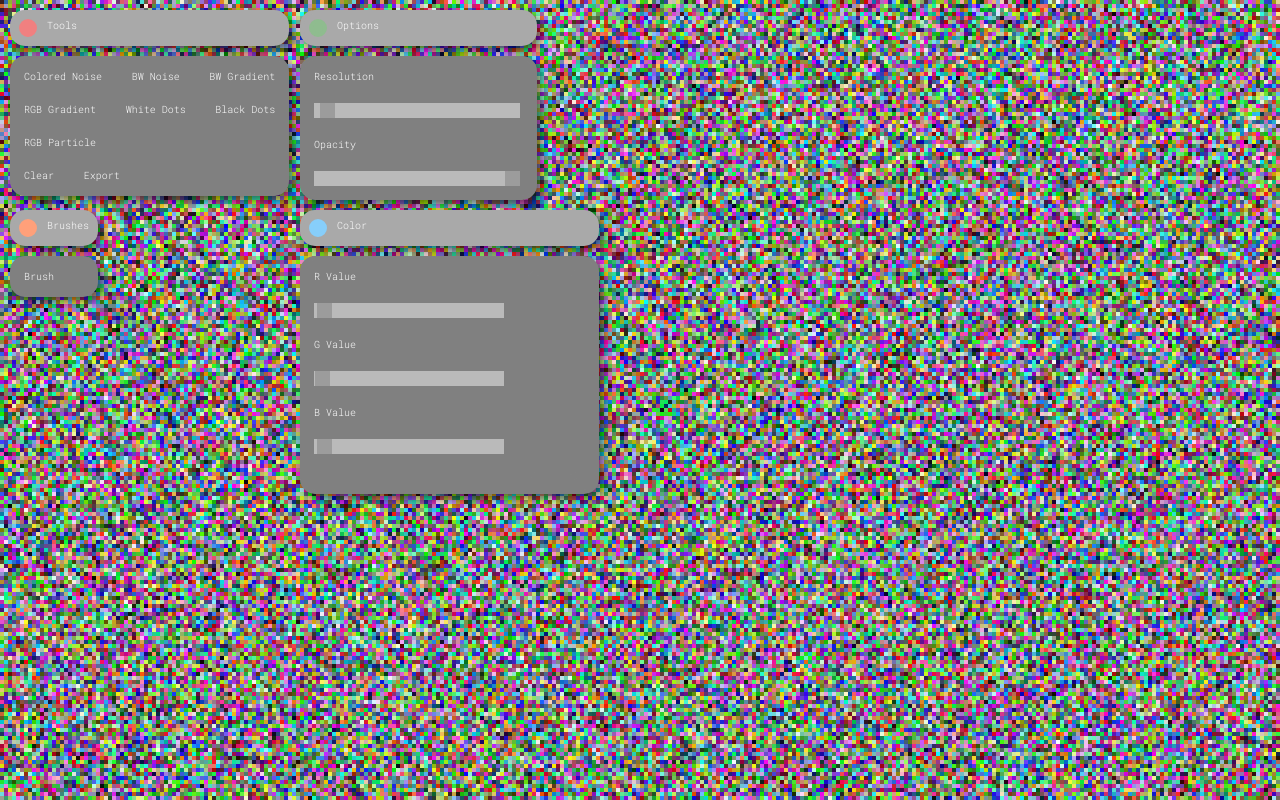
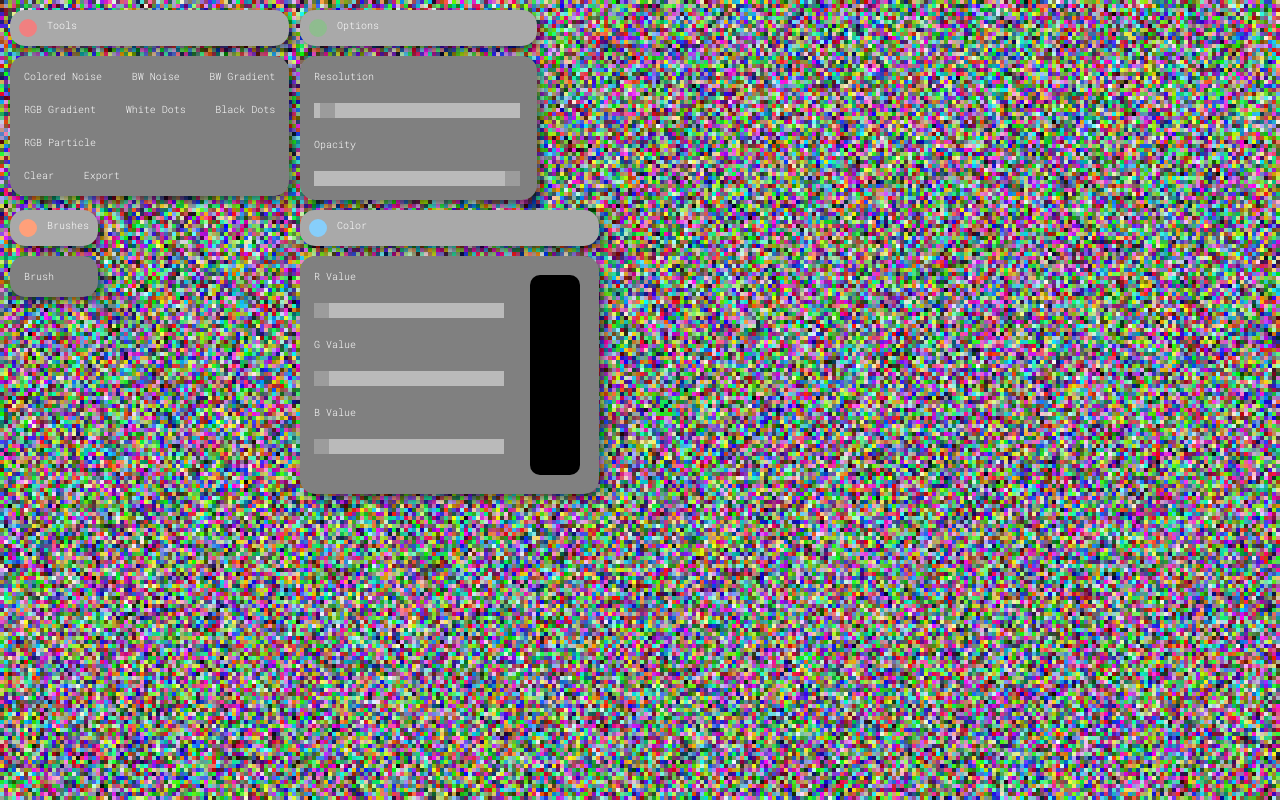
Before and after one commit to RaffaelSchaefer/CanvasDemo, a plain HTML site: page index.html in a window 1280 px wide. Both pictures are taken after a click on the button "Colored Noise". Drawn offline with Linux system fonts and the light colour scheme.

Commit message:
Brush supports rgb colors

```diff
--- a/index.html
+++ b/index.html
@@ -54,11 +54,11 @@
         </div>
         <div id="colorMenuContent" class="menuContent">
             <div id="colorMenuContentSliders">
-                <label for="colorRValue" class="menuEntry">R Value</label><input type="range" min="0" max="255" class="menuSlider" id="colorRValue" value="4">
+                <label for="colorRValue" class="menuEntry">R Value</label><input type="range" min="0" max="255" class="menuSlider" id="colorRValue" value="0">
                 <br>
-                <label for="colorGValue" class="menuEntry">G Value</label><input type="range" min="0" max="255" class="menuSlider" id="colorGValue" value="1">
+                <label for="colorGValue" class="menuEntry">G Value</label><input type="range" min="0" max="255" class="menuSlider" id="colorGValue" value="0">
                 <br>
-                <label for="colorBValue" class="menuEntry">B Value</label><input type="range" min="0" max="255" class="menuSlider" id="colorBValue" value="4">
+                <label for="colorBValue" class="menuEntry">B Value</label><input type="range" min="0" max="255" class="menuSlider" id="colorBValue" value="0">
             </div>
             <canvas id="colorPreview" width="50px" height="200px"></canvas>
         </div>
--- a/scripts/draw/brush/brush.js
+++ b/scripts/draw/brush/brush.js
@@ -1,8 +1,8 @@
-export function drawLineOnCanvas(event, ctx, size, opacity) {
+export function drawLineOnCanvas(event, ctx, size, opacity, r, g, b) {
     let posX = event.offsetX, posY = event.offsetY;
 
     ctx.lineWidth = size;
-    ctx.strokeStyle = "rgba(0,0,0,"+opacity+")";
+    ctx.strokeStyle = "rgba("+r+","+g+","+b+","+opacity+")";
 
     ctx.beginPath()
     ctx.moveTo(posX - event.movementX, posY - event.movementY);
@@ -11,9 +11,9 @@ export function drawLineOnCanvas(event, ctx, size, opacity) {
     ctx.stroke();
 }
 
-export function brushMoveHandler(event, ctx, size, opacity, brushMode) {
+export function brushMoveHandler(event, ctx, size, opacity, brushMode, r, g, b) {
     if (event.buttons === 1 && brushMode) {
-        drawLineOnCanvas(event, ctx, size, opacity);
+        drawLineOnCanvas(event, ctx, size, opacity, r, g, b);
     } else {
         ctx.lineWidth = 1;
     }
--- a/scripts/draw/draw.js
+++ b/scripts/draw/draw.js
@@ -28,7 +28,7 @@ window.onload = function () {
 }
 //Brush
 document.getElementById('draw_zone').addEventListener('mousemove',function (event) {
-    brushMoveHandler(event,canvasContext, document.getElementById('resolution').value, document.getElementById('opacity').value,brushMode);
+    brushMoveHandler(event,canvasContext, document.getElementById('resolution').value, document.getElementById('opacity').value,brushMode,document.getElementById('colorRValue').value,document.getElementById('colorGValue').value,document.getElementById('colorBValue').value);
 });
 //Resize reload
 window.addEventListener('resize', function () {
--- a/scripts/ui/ui.js
+++ b/scripts/ui/ui.js
@@ -1,6 +1,8 @@
 import {dragUiElement} from "./window/drag.js";
 import {visibilityHandler} from "./window/close.js";
 import {previewColor} from "./preview/previewColor.js";
+
+previewColor(document.getElementById('colorPreview'),document.getElementById('colorRValue').value,document.getElementById('colorGValue').value,document.getElementById('colorBValue').value);
 
 dragUiElement(document.getElementById("toolBox"));
 dragUiElement(document.getElementById("optionsMenu"));
```
